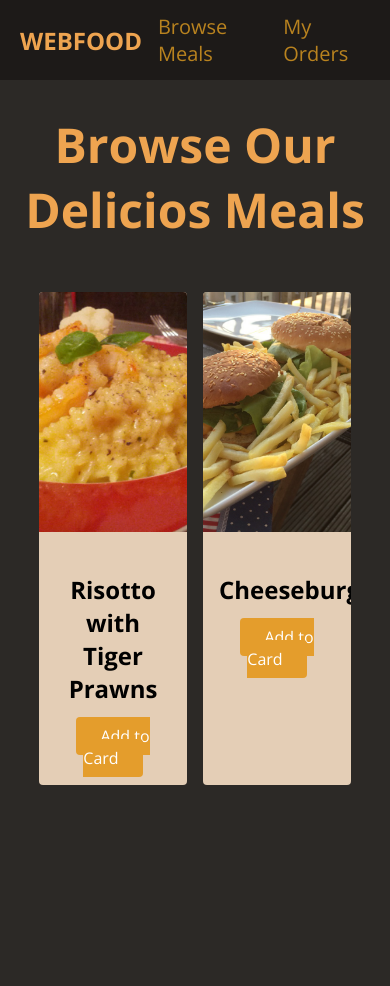
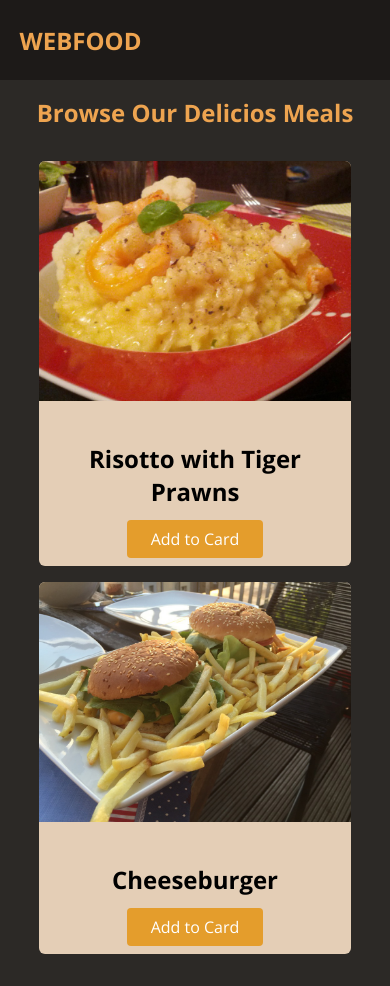
Before and after one commit to Olundysh/Responsive-Web-Design, a plain HTML site: page index.html in a window 390 px wide. Before the commit the page ends 844 px from the top, so only its background shows below. Drawn offline with nearby package versions, Linux system fonts and the light colour scheme.

Commit message:
Responsive design up to Hamburger button is ready.

```diff
--- a/styles.css
+++ b/styles.css
@@ -13,16 +13,16 @@ ul {
 }
 
 #main-header {
-  height: 80px;
+  height: 5rem;
   display: flex;
   justify-content: space-between;
   align-items: center;
   background-color: rgb(29, 26, 24);
-  padding: 0 20px;
+  padding: 0 5%;
 }
 
 #logo {
-  font-size: 24px;
+  font-size: 1.5rem;
   font-weight: bold;
   color: rgb(238, 164, 80);
   text-transform: uppercase;
@@ -36,12 +36,12 @@ nav ul {
 }
 
 nav li {
-  margin: 0 16px;
+  margin: 0 1rem;
 }
 
 nav a {
   color: rgb(185, 131, 31);
-  font-size: 20px;
+  font-size: 1.25rem;
 }
 
 nav a:hover {
@@ -51,36 +51,36 @@ nav a:hover {
 main h1 {
   text-align: center;
   color: rgb(238, 164, 80);
-  font-size: 48px;
+  font-size: 3rem;
 }
 
 #latest-products {
   width: 80%;
-  margin: 50px auto;
+  margin: 2rem auto;
 }
 
 #latest-products ul {
   display: grid;
   grid-template-columns: 1fr 1fr;
-  gap: 16px;
+  gap: 1rem;
   margin: 0;
   padding: 0;
 }
 
 .food-item {
   background-color: rgb(228, 206, 182);
-  border-radius: 4px;
+  border-radius: 6px;
   overflow: hidden;
 }
 
 .food-item img {
-  height: 240px;
+  height: 15rem;
   width: 100%;
   object-fit: cover;
 }
 
 .food-item-content {
-  padding: 16px;
+  padding: 1rem;
   text-align: center;
 }
 
@@ -88,9 +88,24 @@ main h1 {
   background-color: rgb(228, 157, 44);
   color: white;
   border-radius: 4px;
-  padding: 8px 24px;
+  padding: 0.5rem 1.5rem;
 }
 
 .btn:hover {
-    background-color: rgb(199, 110, 9);
+  background-color: rgb(199, 110, 9);
 }
+
+@media (max-width: 48rem) {
+  main h1 {
+    font-size: 1.5rem;
+  }
+
+  #latest-products ul {
+    grid-template-columns: 100%;
+  }
+
+  nav {
+    visibility: hidden;
+    /* display: none; */
+  }
+}
```
